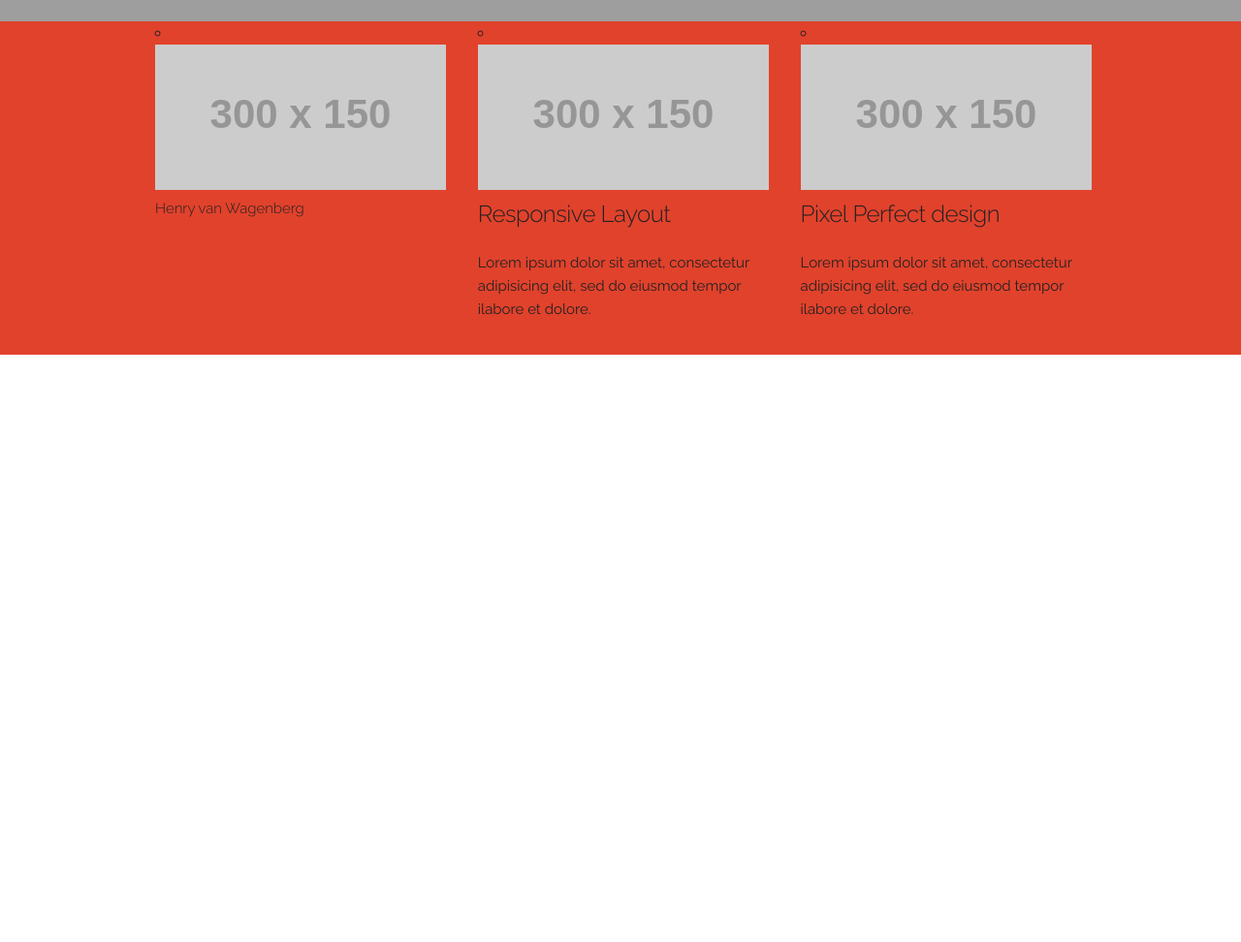
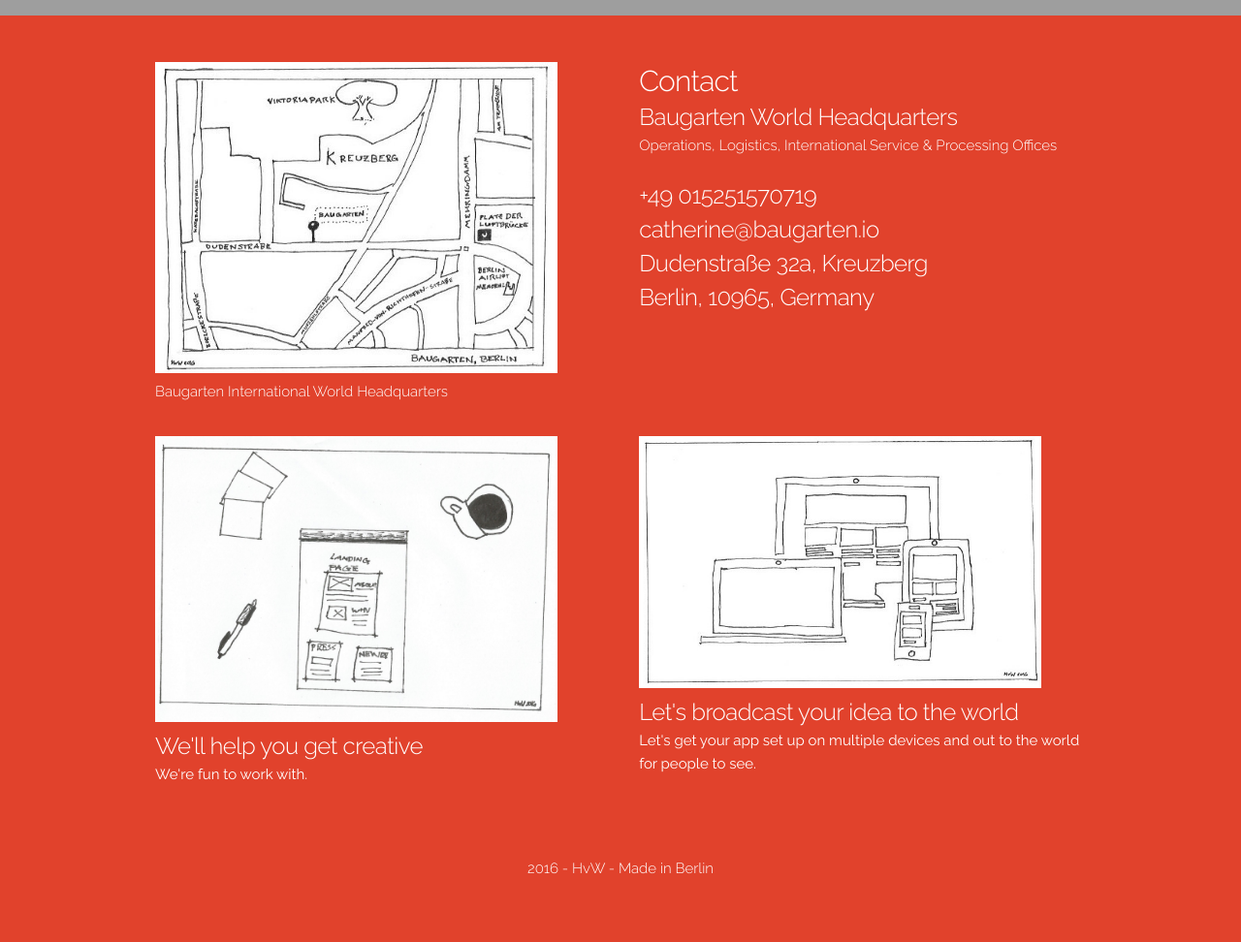
Before and after one commit to Henryvw/baugarten, a website: page index.html in a window 1280 px wide. Shown: the part 800-1772 px from the top of the page at 97% size. Before the commit the page ends 1166 px from the top, so only its background shows below. Drawn offline with Linux system fonts and the light colour scheme; grey boxes are pictures that could not be loaded; placeholder pictures from the web are drawn by us.

Commit message:
tons of changes setting up the lower section

```diff
--- a/index.html
+++ b/index.html
@@ -94,38 +94,53 @@
         </div>
         <p style="margin-top: 5%">&nbsp</p>
       </section>
-      <section id="contact-baugarten" class="u-full-width">
     </div>
-    <div id="contact-baugarten" class="u-max-full-width" style="margin-top: -2%">
-        <div class="container">
+    <section id="contact-baugarten" class="u-max-full-width" style="margin-top: -2.5%">
+        <div class="container" id="contact">
           <div class="row">
             <ul>
-            <li class="four columns">
-              <div id="contact">
-                <img src="http://placehold.it/300x150">
-                <h6>Henry van Wagenberg</h6>
+              <li class="six columns" style="margin-top: 5%">
+                <div>
+                  <img id="contact-baugarten-images" src="../images/map_of_baugarten_kreuzberg.jpeg">
+                  <h6>Baugarten International World Headquarters</h6>
                 </div>
                 </li>
-            <li class="four columns">
-              <div class="service-image">
-                <img src="http://placehold.it/300x150">
-              </div>
-              <h5>Responsive Layout</h5>
-              <p>Lorem ipsum dolor sit amet, consectetur adipisicing elit, sed do eiusmod tempor
-              ilabore et dolore.</p>
-            </li>
-            <li class="four columns">
-              <div class="service-image">
-                <img src="http://placehold.it/300x150">
-              </div>
-              <h5>Pixel Perfect design</h5>
-              <p>Lorem ipsum dolor sit amet, consectetur adipisicing elit, sed do eiusmod tempor
-              ilabore et dolore.</p>
+                <li class="six columns" style="margin-top: 5%">
+                  <h4>Contact</h4>
+                  <h5>Baugarten World Headquarters</h5>
+                  <h6>Operations, Logistics, International Service & Processing Offices</h6>
+                  <p>&nbsp</p>
+                  <h5>+49 015251570719</h5>
+                  <h5>catherine@baugarten.io</h5>
+                  <h5>Dudenstraße 32a, Kreuzberg</h5>
+                  <h5>Berlin, 10965, Germany</h5>
                 </li>
               </ul>
+          </div>
+          <div class="row">
+            <ul>
+              <li class="six columns">
+                <div>
+                  <img id="contact-baugarten-images" src="../images/paper_and_coffee.jpeg">
+                </div>
+                <h5>We'll help you get creative</h5>
+                <p>We're fun to work with.</p>
+              </li>
+              <li class="six columns">
+                <div class="service-image">
+                  <img id="contact-baugarten-images" src="../images/types_of_apps.jpeg">
+                </div>
+                <h5>Let's broadcast your idea to the world</h5>
+                <p>Let's get your app set up on multiple devices and out to the world for people to see.</p>
+              </li>
+            </ul>
+          </div>
         </div>
       </section>
     </div>
     <!-- End Document ------------------------ -->
   </body>
+  <footer>
+  <h6>2016 - HvW - Made in Berlin</h6>
+  </footer>
 </html>
--- a/public/css/baugarten_custom.css
+++ b/public/css/baugarten_custom.css
@@ -16,6 +16,7 @@
   #hero{
     background-attachment: fixed;
     background-image: url('../images/humboldt_background_mobile.jpg');
+    height: 600px;
   }
 }
 
@@ -69,6 +70,9 @@
   text-align: center;
 }
 
+#button-contact-baugarten {
+  text-align: center;
+}
 
 #button-contact-baugarten a {
   color: white;
@@ -77,6 +81,15 @@
   font-size: 14px;
   height: 52px;
   line-height: 52px;
+}
+
+@media (max-width: 550px) {
+  #button-contact-baugarten a {
+    font-size: 24px;
+    height: 68px;
+    line-height: 68px;
+    margin-bottom: 60%;
+  }
 }
 
 #baugarten-team-image {
@@ -88,9 +101,6 @@
   border-radius: 100%;
 }
 
-#button-contact-baugarten {
-  text-align: center;
-}
 #baugarten-team {
   text-align: center;
 }
@@ -118,18 +128,35 @@
   font-weight: bold;
 }
 
-@media (max-width: 550px) {
-  #button-contact-baugarten a {
-    font-size: 24px;
-    height: 68px;
-    line-height: 68px;
-  }
+#contact-baugarten {
+  background-color: rgb(225,66,44);
+  color: white;
 }
 
-#contact-baugarten {
-  background-color: rgb(225,66,44);
+#contact-baugarten ul li {
+  list-style: none;
+}
+
+#contact-baugarten p,h4,h5,h6 {
+  margin-bottom: -0.1rem;
 }
 
 #contact-baugarten-images {
-  width: 100%;
+  width: 90%;
 }
+
+footer h6 {
+  font-size: 62.5%;
+  font-size: 1.5em; /* currently ems cause chrome bug misinterpreting rems on body element */
+  line-height: 1.6;
+  font-weight: 400;
+  font-family: "Raleway", "HelveticaNeue", "Helvetica Neue", Helvetica, Arial, sans-serif;
+  color: white;
+  margin-top: 0;
+  font-weight: 300;
+  font-size: 1.5rem;
+  padding-top: 5%;
+  padding-bottom: 5%;
+  background-color: rgb(225,66,44);
+  text-align: center;
+}
```
Lines whose indentation alone changed are shown as unchanged.
